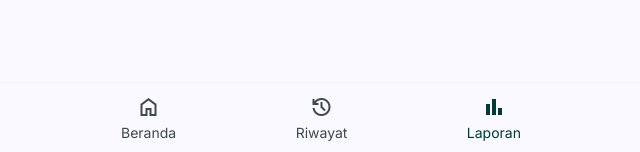
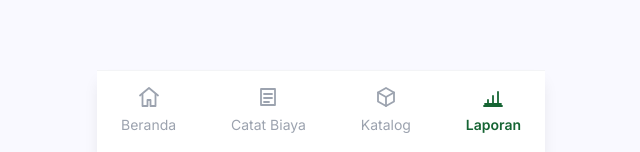
Before and after one commit to Ahmadweb23/bank-sampah, a Vue app: page /laporan in a window 1280 px wide. Shown: the part 645-797 px from the top of the page, without its empty margins (319-959 px from the left). Built offline with nearby package versions, Linux system fonts and the light colour scheme; no server answers.

Commit message:
fix navbar laporan

```diff
--- a/src/views/LaporanView.vue
+++ b/src/views/LaporanView.vue
@@ -202,33 +202,7 @@
       </section>
 
       <!-- Bottom Navigation -->
-      <nav
-        class="fixed bottom-0 left-0 w-full bg-surface z-40 py-3 border-t border-slate-100"
-      >
-        <div class="max-w-md mx-auto flex items-center justify-between px-6">
-          <router-link
-            to="/dashboard"
-            class="flex flex-col items-center gap-1 text-sm text-on-surface-variant"
-          >
-            <span class="material-symbols-outlined">home</span>
-            <span>Beranda</span>
-          </router-link>
-          <router-link
-            to="/riwayat"
-            class="flex flex-col items-center gap-1 text-sm text-on-surface-variant"
-          >
-            <span class="material-symbols-outlined">history</span>
-            <span>Riwayat</span>
-          </router-link>
-          <router-link
-            to="/laporan"
-            class="flex flex-col items-center gap-1 text-sm text-primary"
-          >
-            <span class="material-symbols-outlined">bar_chart</span>
-            <span>Laporan</span>
-          </router-link>
-        </div>
-      </nav>
+      <BottomNav />
     </div>
   </div>
 </template>
@@ -236,6 +210,7 @@
 <script setup>
 import { ref, onMounted } from "vue";
 import { getSaldoKas, getDashboardData, getRiwayatKas } from "../services/api";
+import BottomNav from "../components/BottomNav.vue";
 
 const saldoKas = ref(0);
 const totalKg = ref(0);
```
